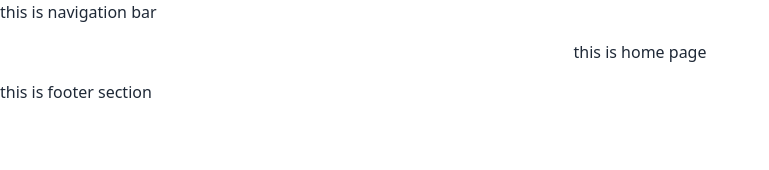
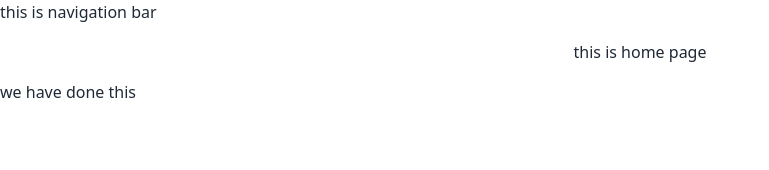
Before and after one commit to mithon0/take-a-lot, a React (Vite) app: page / in a window 1280 px wide. Shown: the top 170 px of the page, without its empty margins (0-769 px from the left). Built offline with nearby package versions, Linux system fonts and the light colour scheme.

Commit message:
new branch created

```diff
--- a/src/Pages/Shared/Footer/Footer.jsx
+++ b/src/Pages/Shared/Footer/Footer.jsx
@@ -3,7 +3,7 @@
 const Footer = () => {
     return (
         <div>
-           <p>this is footer section</p>
+           <p>we have done this</p>
         </div>
     );
 };
```
